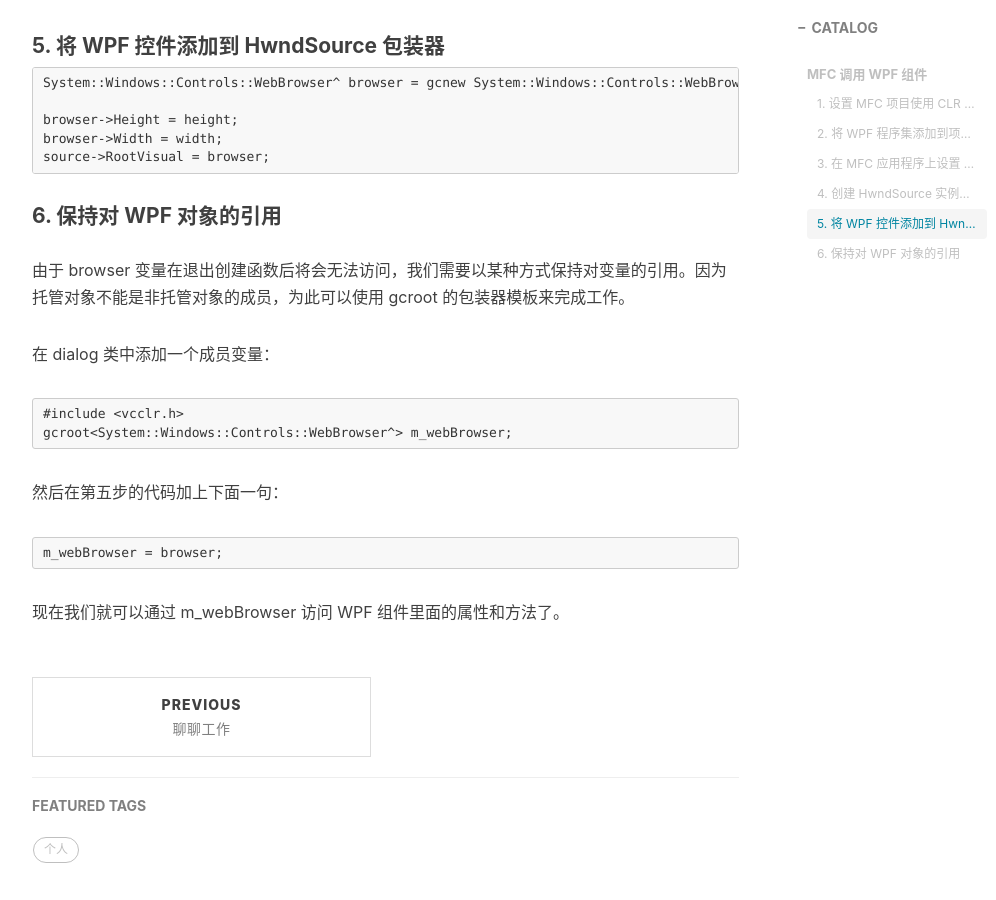
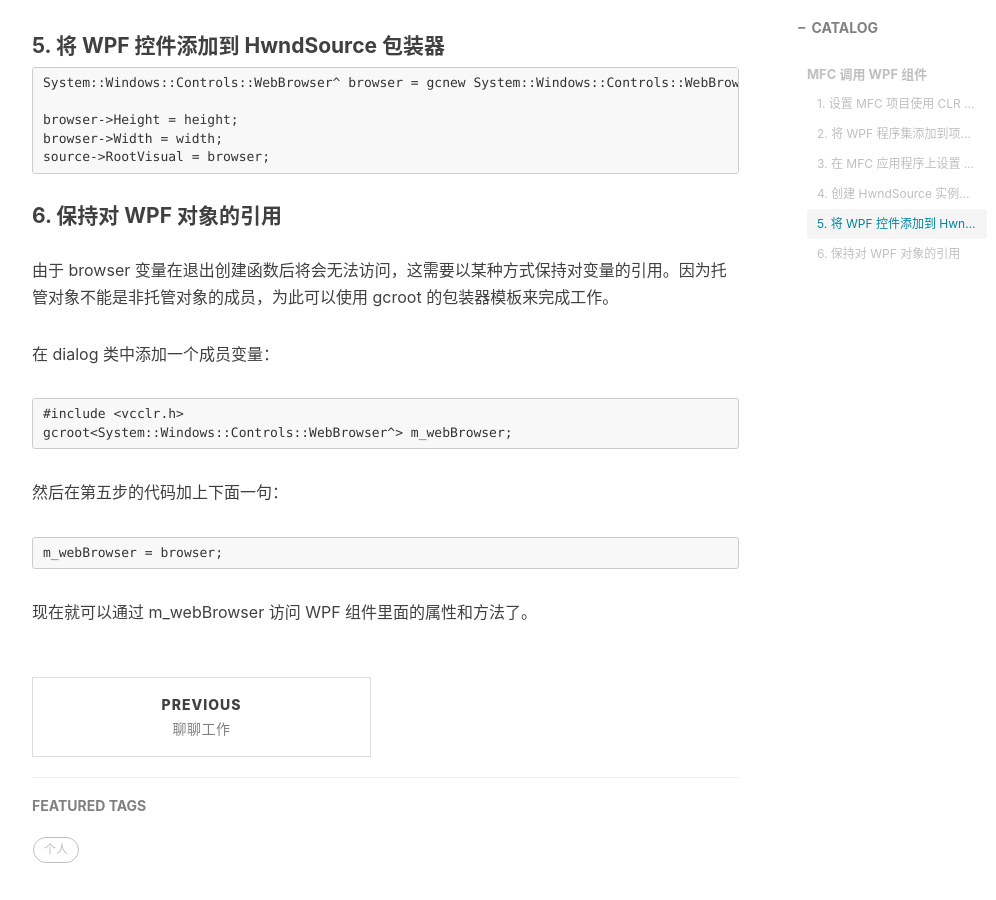
Before and after one commit to mercifu/samsclub.github.io, a Jekyll site: the page built from _posts/2019-05-27-MFC 调用 WPF 界面.md, in a window 1280 px wide and 900 px high, scrolled down 1579 px. Shown: the whole window, without its empty margins (233-1229 px from the left). Built offline with Jekyll 4.4.1, drawn with Linux system fonts in a browser that asks for light colours; nearby versions of some CDN libraries; comment, search, counter and statistics services are not loaded.

Commit message:
update changed post

````diff
--- a/_posts/2019-05-27-MFC 调用 WPF 界面.md
+++ b/_posts/2019-05-27-MFC 调用 WPF 界面.md
@@ -57,7 +57,7 @@ source->RootVisual = browser;
 
 #### 6. 保持对 WPF 对象的引用
 
-由于 browser 变量在退出创建函数后将会无法访问，我们需要以某种方式保持对变量的引用。因为托管对象不能是非托管对象的成员，为此可以使用 gcroot 的包装器模板来完成工作。
+由于 browser 变量在退出创建函数后将会无法访问，这需要以某种方式保持对变量的引用。因为托管对象不能是非托管对象的成员，为此可以使用 gcroot 的包装器模板来完成工作。
 
 在 dialog 类中添加一个成员变量：
 
@@ -73,4 +73,4 @@ gcroot<System::Windows::Controls::WebBrowser^> m_webBrowser;
 m_webBrowser = browser;
 ```
 
-现在我们就可以通过 m_webBrowser 访问 WPF 组件里面的属性和方法了。
+现在就可以通过 m_webBrowser 访问 WPF 组件里面的属性和方法了。
````
Also changed, not shown: _posts/draft-托管与非托管的区别.md (+5 -2 lines).
